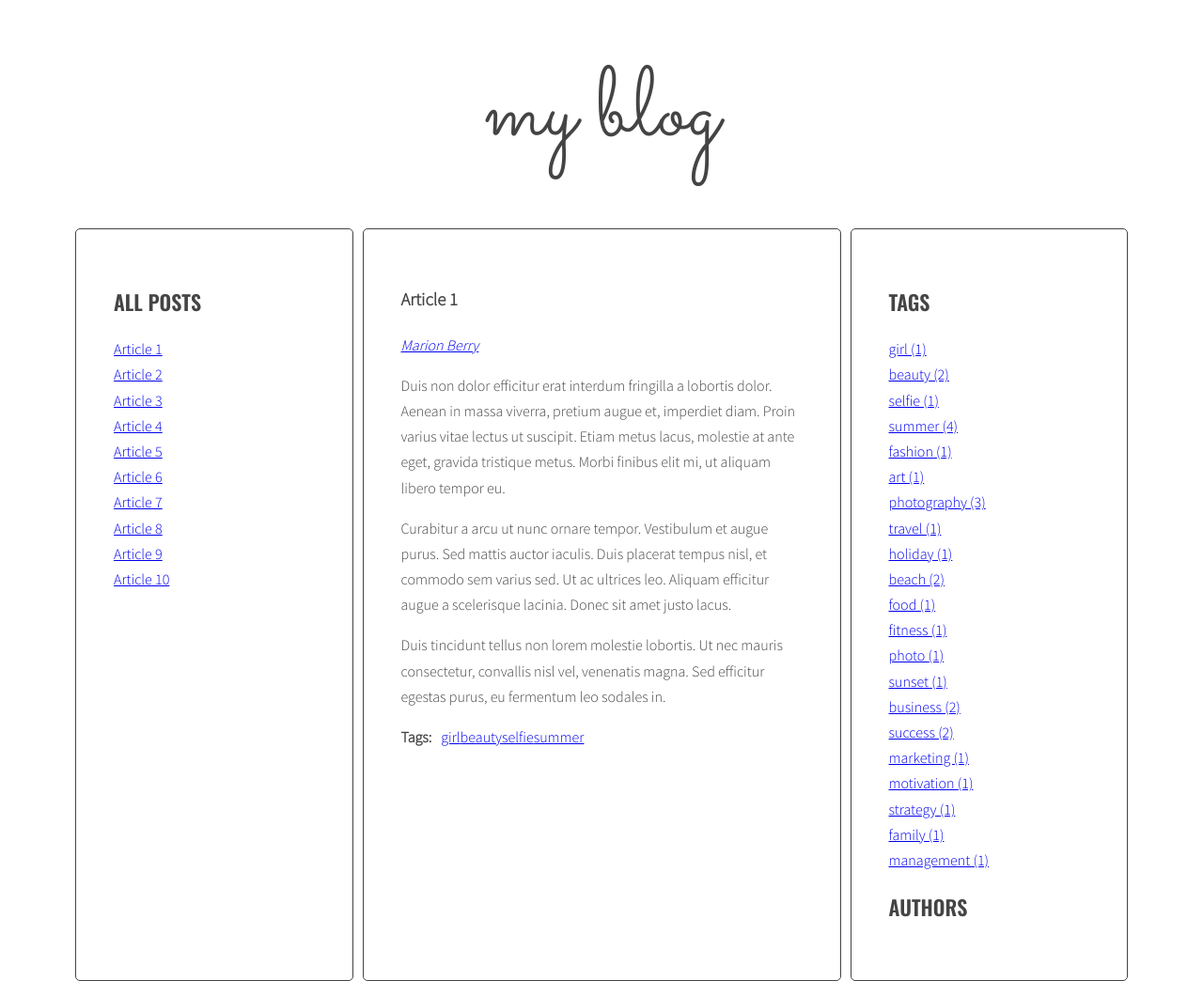
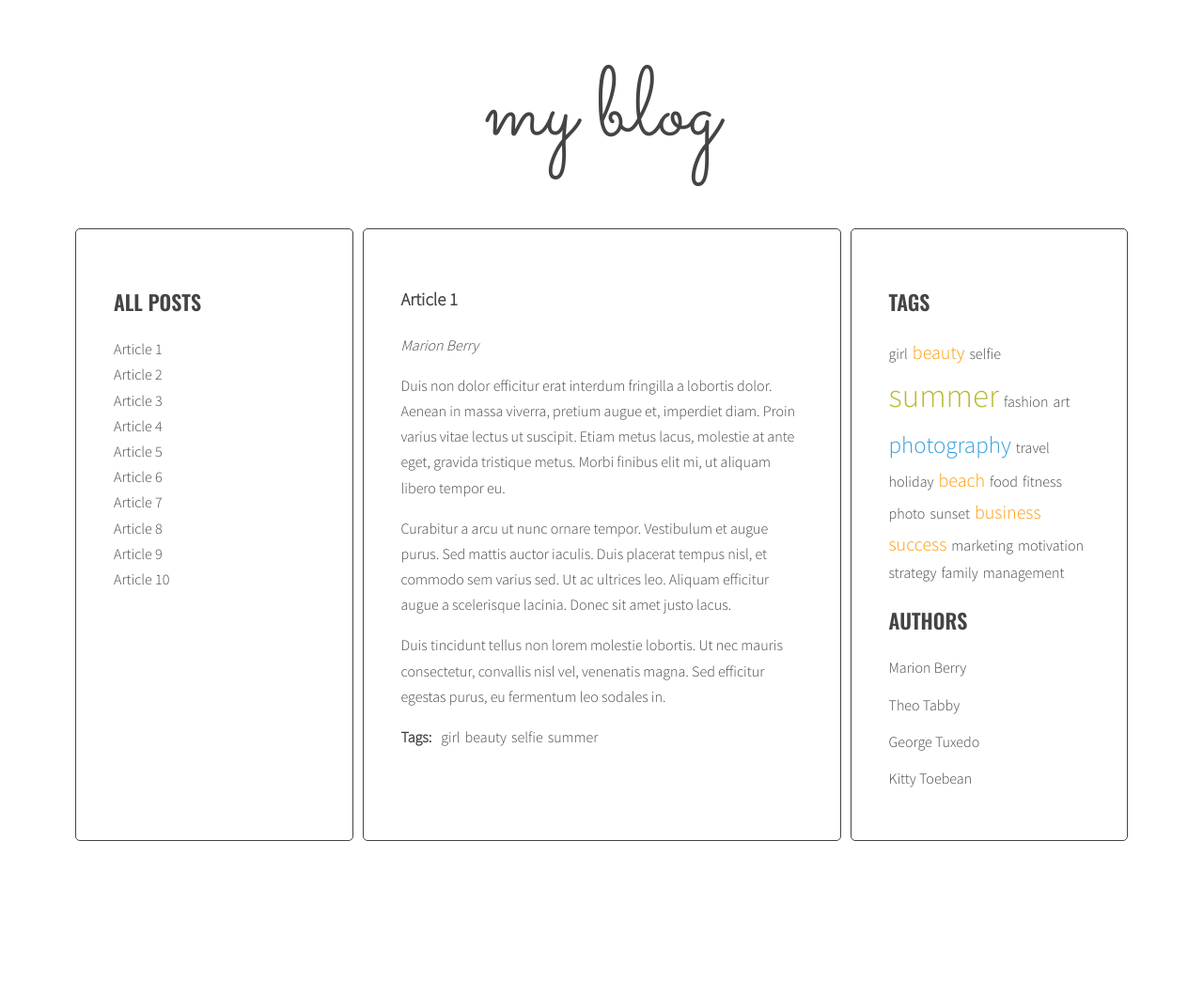
Before and after one commit to Wasil-pl/javascript-blog, a website: page index.html in a window 1280 px wide. Shown: the whole page at 94% size. After the commit the page ends 903 px from the top, so only its background shows below. Drawn offline with nearby package versions, Linux system fonts and the light colour scheme.

Commit message:
Add generate Authors

```diff
--- a/js/script.js
+++ b/js/script.js
@@ -1,7 +1,7 @@
 'use strict';
 
 const optCloudClassCount = 5;
-const optCloudClassPrefix = 'tag-size- ';
+const optCloudClassPrefix = 'tag-size-';
 
 const titleClickHandler = function(event){
   event.preventDefault();
@@ -43,7 +43,6 @@ const params = {'max':0, 'min':999999};
 const calculateTagsParams = function(tags)
 {
   for(let tag in tags){
-    console.log(tag + ' is used ' + tags[tag] + ' times');
     if(tags[tag] > params.max){
       params.max = tags[tag];
     }
@@ -83,13 +82,11 @@ const generateTags = function(){
   document.querySelector('.tags').innerHTML = '';
   const tagList = document.querySelector('.tags');
   const tagsParams = calculateTagsParams(allTags);
-  console.log('tagsParams:', tagsParams);
   let allTagsHTML = '';
   for(let tag in allTags){
-    allTagsHTML += '<li><a class="' + calculateTagClass(allTags[tag], tagsParams) +'" href="#tag-' + tag + '">' + tag + ' (' + allTags[tag] + ')' + '</a></li>';
+    allTagsHTML += '<li><a class="' + calculateTagClass(allTags[tag], tagsParams) +'" href="#tag-' + tag + '">' + tag + '</a></li>';
   }
   tagList.innerHTML = allTagsHTML;
-  console.log(tagList);
 };
 
 generateTags();
@@ -111,7 +108,7 @@ const tagClickHandler = function(event){
 };
 
 const addClickListenersToTags = function(){
-  const linkstags = document.querySelectorAll('.post-tags .list-horizontal a');
+  const linkstags = document.querySelectorAll('.post-tags .list-horizontal a, .tags a');
   for(let linkTag of linkstags){
     linkTag.addEventListener('click', tagClickHandler);
   }
@@ -120,6 +117,7 @@ const addClickListenersToTags = function(){
 addClickListenersToTags();
 
 const generateAuthors = function(){
+  let allAuthors = [];
   document.querySelector('.authors').innerHTML = '';
   const articles = document.querySelectorAll('.post');
   for(let article of articles){
@@ -130,7 +128,18 @@ const generateAuthors = function(){
     const linkHTML = '<a href="#author-' + authorName + '">' + authorName + '</a>';
     const authorArticle = article.querySelector('.post-author');
     authorArticle.insertAdjacentHTML('beforeend', linkHTML);
+    if(!allAuthors[authorName]) {
+      allAuthors[authorName] = 1;
+    } else {
+      allAuthors[authorName]++;
+    }
   }
+  const authorList = document.querySelector('.authors');
+  let allAuthorsHTML = '';
+  for(let authorName in allAuthors){
+    allAuthorsHTML += '<li><a href="#author-' + authorName + '">' + authorName + '</a></li>';
+  }
+  authorList.innerHTML = allAuthorsHTML;
 };
 
 generateAuthors();
@@ -152,7 +161,7 @@ const authorClickHandler = function(event){
 };
 
 const addClickListenersToAuthors = function(){
-  const linksAuthors = document.querySelectorAll('.post-author a');
+  const linksAuthors = document.querySelectorAll('.post-author a, .authors a');
   for(let linkAuthor of linksAuthors){
     linkAuthor.addEventListener('click', authorClickHandler);
   }
--- a/sass/style.scss
+++ b/sass/style.scss
@@ -4,6 +4,11 @@
 
 $color-light: #fff;
 $color-dark: #444;
+$color-tag-size-5: #b9b932;
+$color-tag-size-4: #2cb90f;
+$color-tag-size-3: #329ddb;
+$color-tag-size-2: #ff9900;
+
 
 $font-logo: 'Sacramento', cursive;
 $font-header: 'Oswald', sans-serif;
@@ -22,6 +27,10 @@ body {
   font-weight: 300;
   font-size: 16px;
   line-height: 1.7;
+  a{
+    text-decoration: none;
+    color: inherit;
+  }
 }
 
 .container {
@@ -88,6 +97,34 @@ body {
 .list-horizontal {
   li {
     display: inline-block;
+    margin-right: 5px;
+  }
+}
+
+.sidebar .tags {
+  li{
+    display: inline-block;
+    margin-right: 5px;
+  }
+
+  .tag-size-5 {
+    font-size: 35px;
+    color: $color-tag-size-5;
+  }
+  .tag-size-4 {
+    font-size: 30px;
+    color: $color-tag-size-4;
+  }
+  .tag-size-3 {
+    font-size: 25px;
+    color: $color-tag-size-3;
+  }
+  .tag-size-2 {
+    font-size: 20px;
+    color: $color-tag-size-2;
+  }
+  .tag-size-1 {
+    font-size: 16px;
   }
 }
 
```
Also changed, not shown: css/style.css, 1 other file.
